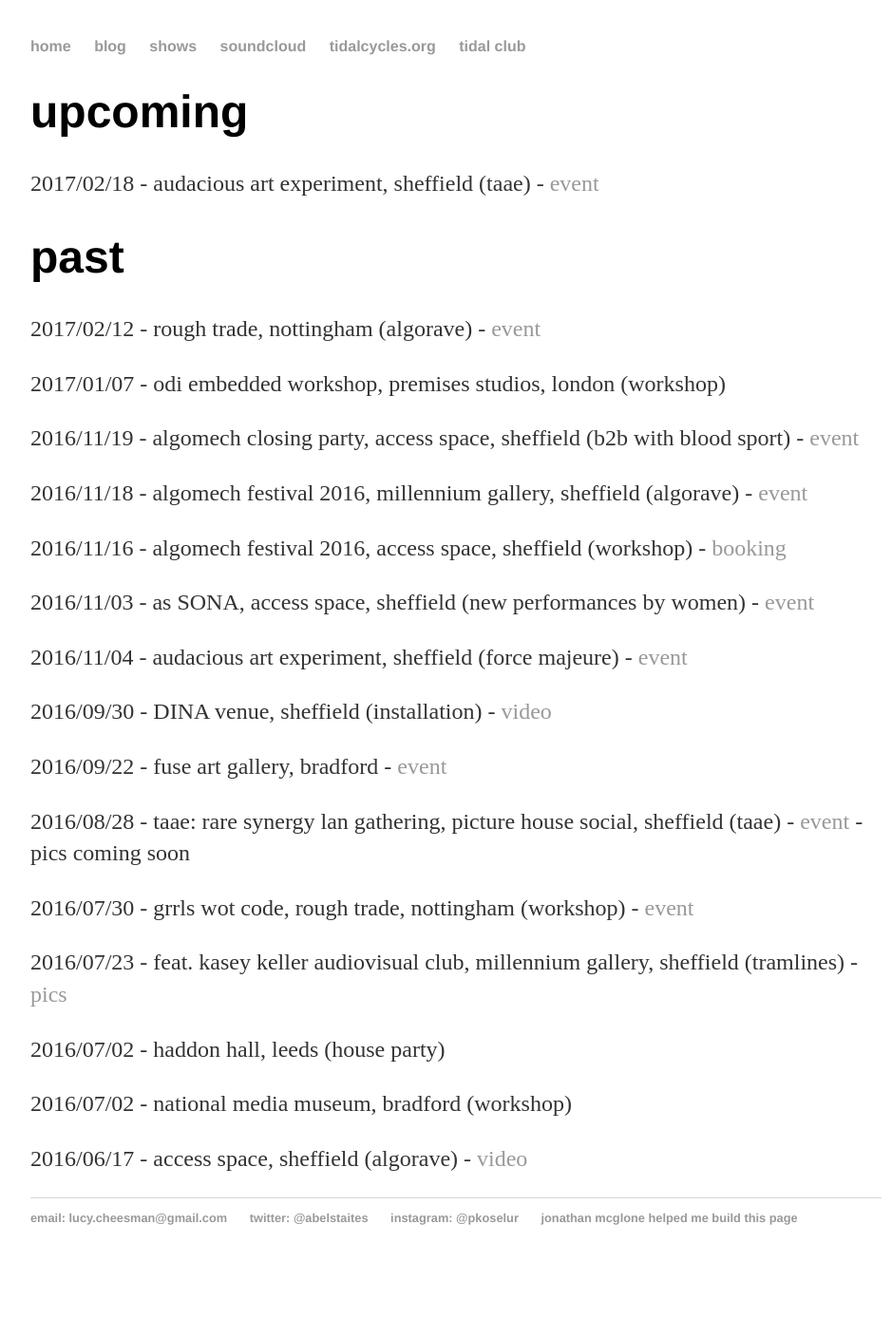
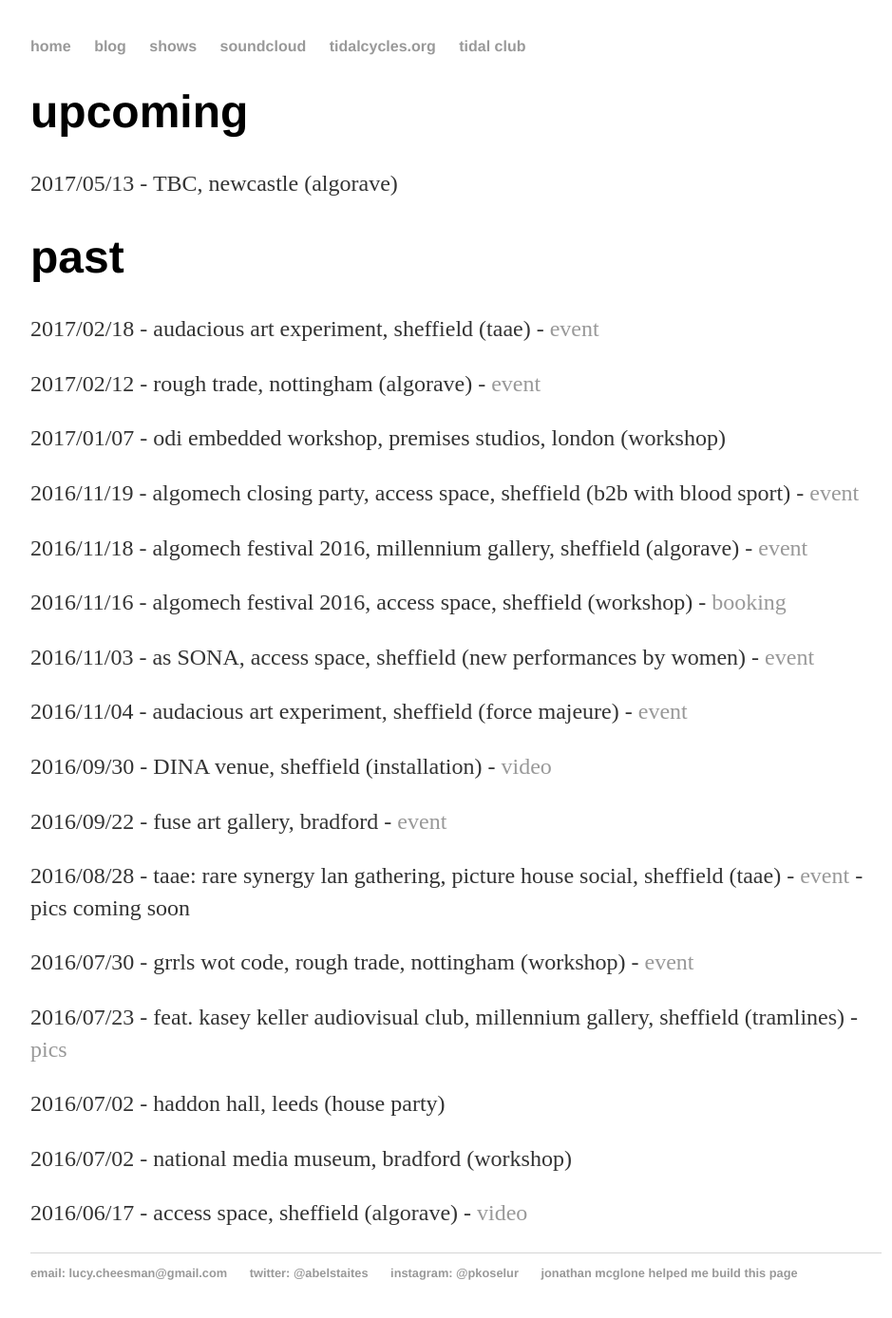
Before and after one commit to heavy-lifting/heavy-lifting.github.io, a Jekyll site: the page built from shows.html, in a window 1280 px wide. Shown: the whole page at 95% size, without its empty margins (160-1099 px from the left). Built offline with Jekyll 4.4.1, drawn with Linux system fonts in a browser that asks for light colours; before the commit the page ends 1330 px from its top, so only the background shows below that.

Commit message:
Update shows.html

```diff
--- a/shows.html
+++ b/shows.html
@@ -5,11 +5,12 @@ title: shows
 
 <div class="upcoming"> <!-- DON'T FORGET TO UPDATE THE 'SHOWS' PAGE TOO-->
 	<h1>upcoming</h1>
-	<p>2017/02/18 - audacious art experiment, sheffield (taae) - <a href="https://www.facebook.com/events/1246771682043817/" target="_blank">event</a></p>
+	<p>2017/05/13 - TBC, newcastle (algorave)</p>
 </div><!-- /.blurb -->
 
 <div class="past"> <!-- DON'T FORGET TO UPDATE THE 'SHOWS' PAGE TOO-->
 	<h1>past</h1>
+	<p>2017/02/18 - audacious art experiment, sheffield (taae) - <a href="https://www.facebook.com/events/1246771682043817/" target="_blank">event</a></p>
 	<p>2017/02/12 - rough trade, nottingham (algorave) - <a href="https://www.facebook.com/events/1257216361007970/" target="_blank">event</a></p>
 	<p>2017/01/07 - odi embedded workshop, premises studios, london (workshop)</p>
 	<p>2016/11/19 - algomech closing party, access space, sheffield (b2b with blood sport) - <a href="https://www.facebook.com/events/675175212647620/" target="_blank">event</a></p>
```
